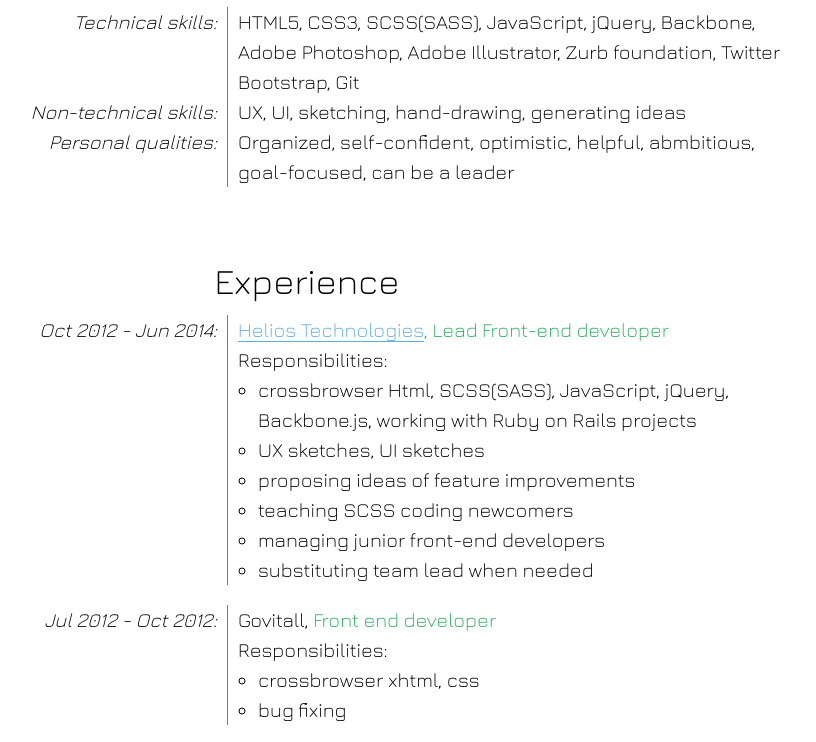
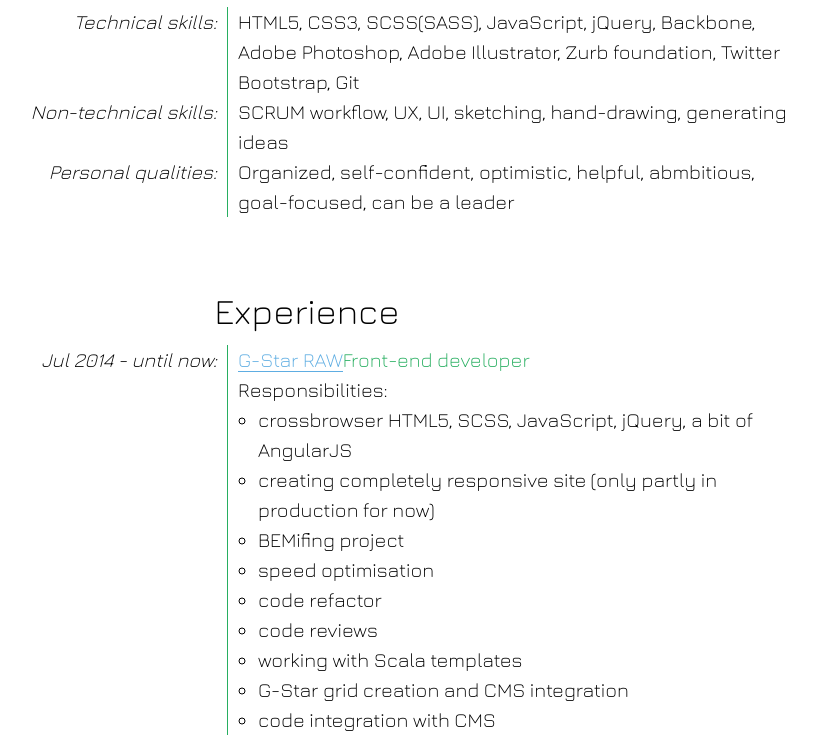
Before and after one commit to tbazko/tbazko.github.io, a plain HTML site: page details.html in a window 1280 px wide. Shown: the part 670-1412 px from the top of the page, without its empty margins (333-1149 px from the left). Drawn offline with nearby package versions, Linux system fonts and the light colour scheme.

Commit message:
Updating experience

```diff
--- a/details.html
+++ b/details.html
@@ -73,7 +73,7 @@
       </div>
       <div class="grid">
         <div class="col-5-12 md-1-3 text-right pr10 md-pr10 md-pt10"><p><i>Non-technical skills:</i> </p></div>
-        <div class="col-7-12 md-2-3 pl10 md-pl10 border-left md-pt10"><p>UX, UI, sketching, hand-drawing, generating ideas</p></div>
+        <div class="col-7-12 md-2-3 pl10 md-pl10 border-left md-pt10"><p>SCRUM workflow, UX, UI, sketching, hand-drawing, generating ideas</p></div>
       </div>
       <div class="grid">
         <div class="col-5-12 md-1-3 text-right pr10 md-pr10 md-pt10"><p><i>Personal qualities:</i> </p></div>
@@ -84,6 +84,25 @@
       <div class="grid">
         <div class="col-1-1 text-center">
           <h2>Experience</h2>
+        </div>
+      </div>
+      <div class="grid pb10 pt10 md-pt10 md-pb10">
+        <div class="col-5-12 md-1-3 text-right pr10 md-pr10"><p><i>Jul 2014 - until now:</i> </p></div>
+        <div class="col-7-12 md-2-3 pl10 md-pl10 border-left">
+          <p><a href="http://heliostech.hk/" target="_blank">G-Star RAW</a><span>Front-end developer</span></p>
+          <p>Responsibilities:<br>
+            <ul>
+              <li>crossbrowser HTML5, SCSS, JavaScript, jQuery, a bit of AngularJS</li>
+              <li>creating completely responsive site (only partly in production for now)</li>
+              <li>BEMifing project</li>
+              <li>speed optimisation</li>
+              <li>code refactor</li>
+              <li>code reviews</li>
+              <li>working with Scala templates</li>
+              <li>G-Star grid creation and CMS integration</li>
+              <li>code integration with CMS</li>
+            </ul>
+          </p>
         </div>
       </div>
       <div class="grid pb10 pt10 md-pt10 md-pb10">
```
